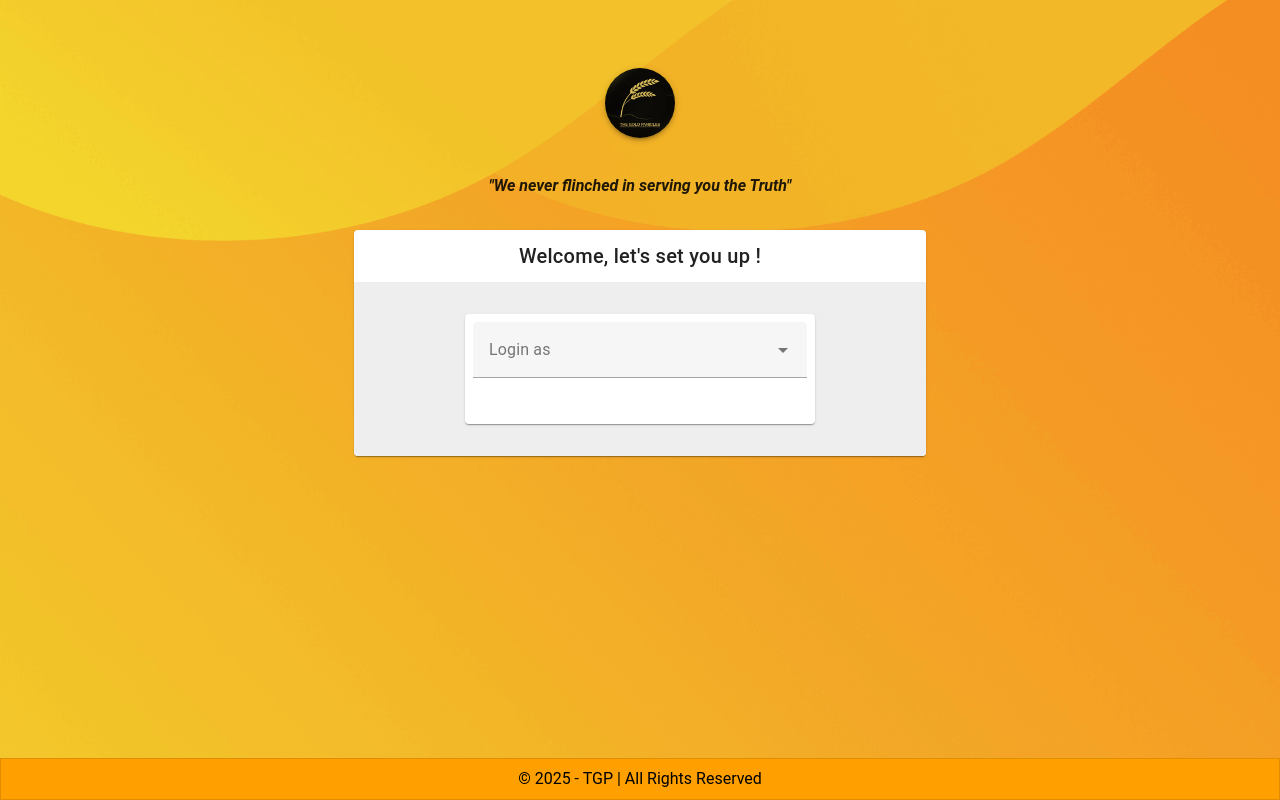
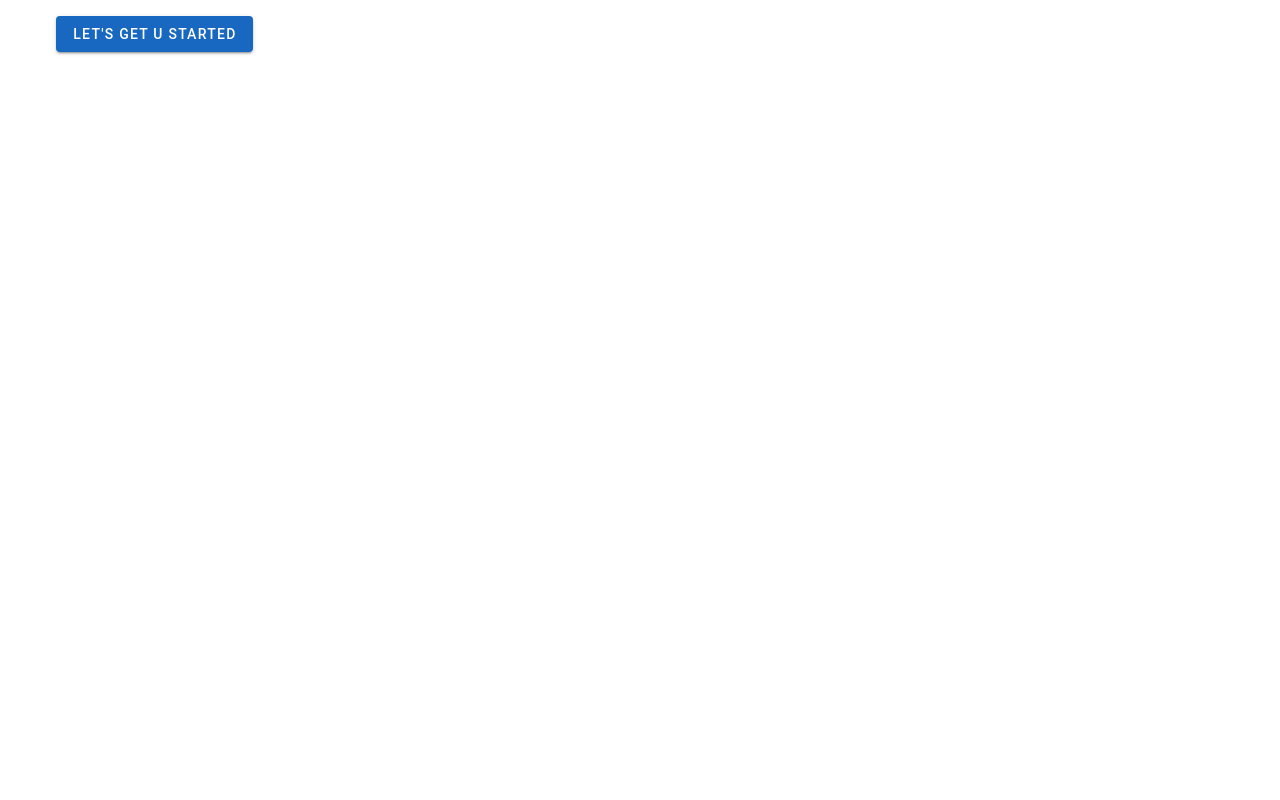
Before and after one commit to CSumalinog/TheGoldPanicles, a Vue app: page / in a window 1280 px wide. Built offline with nearby package versions, Linux system fonts and the light colour scheme.

Commit message:
feat: added landingview ; setup the environment for development

```diff
--- a/src/router/index.js
+++ b/src/router/index.js
@@ -1,20 +1,28 @@
 import { createRouter, createWebHistory } from 'vue-router'
-import UserView from '@/views/auth/UserView.vue'
-import DomainView from '@/views/auth/DomainView.vue'
+import LandingView from '@/views/auth/LandingView.vue'
+import LoginAsView from '@/views/auth/LoginAsView.vue'
+import ClientTypeView from '@/views/auth/ClienTypeView.vue'
 
 const router = createRouter({
   history: createWebHistory(import.meta.env.BASE_URL),
   routes: [
     {
       path: '/',
-      name: 'User',
-      component: UserView,
+      name: 'Landing',
+      component: LandingView,
     },
 
     {
-      path: '/domain',
-      name: 'Domain',
-      component: DomainView,
+      path: '/loginas',
+      name: 'Loginas',
+      component: LoginAsView,
+    },
+
+
+    {
+      path: '/client_type',
+      name: 'ClientType',
+      component: ClientTypeView,
     },
   ],
 })
--- /dev/null
+++ b/src/views/auth/LandingView.vue
@@ -0,0 +1,20 @@
+<script setup></script>
+
+
+
+<template>
+ <v-container>
+    <v-row>
+      <v-col cols="auto">
+        <v-btn
+          to="/loginas"
+          router
+          color="primary"
+        >
+          Let's get u started
+        </v-btn>
+      </v-col>
+    </v-row>
+  </v-container>
+
+</template>
--- a/src/views/auth/UserView.vue
+++ b/src/views/auth/LoginAsView.vue
@@ -16,7 +16,7 @@ const roles = ref([
 // Watch for changes to selectedRole and navigate
 watch(selectedRole, (newVal) => {
   if (newVal) {
-    router.push('/domain')
+    router.push('/client_type')
   }
 })
 </script>
@@ -44,10 +44,9 @@ watch(selectedRole, (newVal) => {
         </v-container>
 
         <v-container>
-          <v-row >
-
-            <v-col cols="12" md="6" class=" mx-auto">
-              <v-card class="mx-auto" >
+          <v-row>
+            <v-col cols="12" md="6" class="mx-auto">
+              <v-card class="mx-auto">
                 <template v-slot:title>
                   <span class="d-flex justify-center text-center font-weight-medium"
                     >Welcome, let's set you up !
@@ -56,7 +55,7 @@ watch(selectedRole, (newVal) => {
 
                 <v-card-text class="bg-surface-light pt-4">
                   <v-container class="d-flex flex-column align-center justify-center">
-                    <v-card width="350" class="pa-2" >
+                    <v-card width="350" class="pa-2">
                       <v-select
                         v-model="selectedRole"
                         :items="roles"
@@ -71,7 +70,6 @@ watch(selectedRole, (newVal) => {
                 </v-card-text>
               </v-card>
             </v-col>
-
           </v-row>
         </v-container>
       </v-main>
```
Also changed, not shown: src/views/auth/ClienTypeView.vue (renamed from src/views/auth/DomainView.vue).
